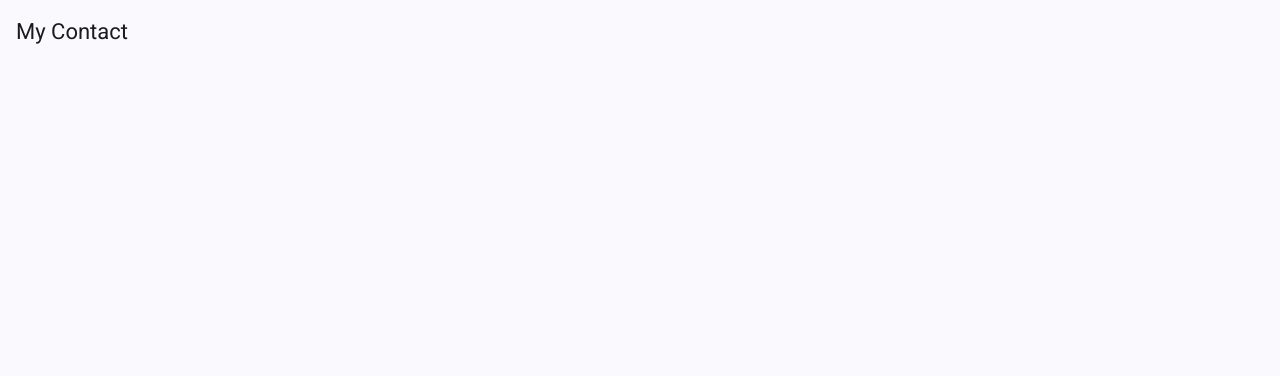
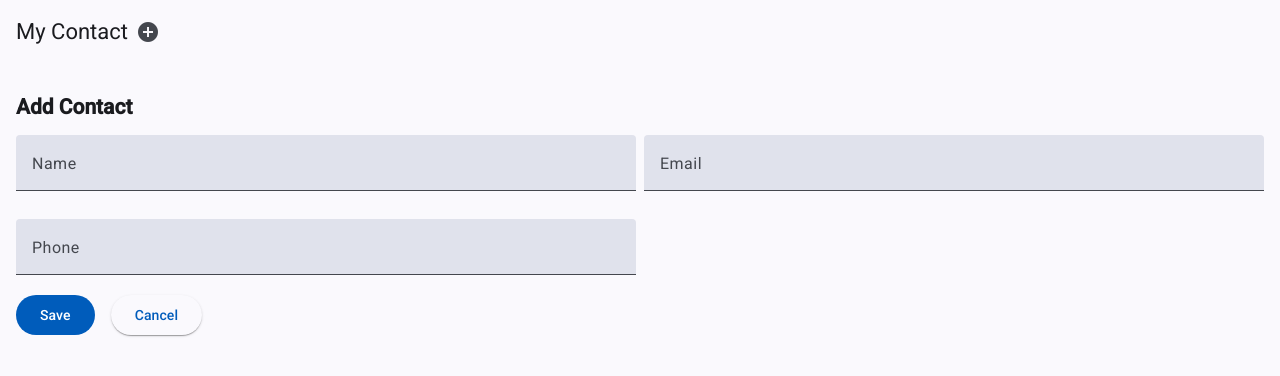
Before and after one commit to ersaumya/SignalCrudApp, an Angular app: page /add in a window 1280 px wide. Before the commit this address led to /. Shown: the top 376 px of the page. Built offline with nearby package versions, Linux system fonts and the light colour scheme.

Commit message:
add contact

```diff
--- a/src/app/app.html
+++ b/src/app/app.html
@@ -1 +1,7 @@
-<mat-toolbar>My Contact</mat-toolbar> <router-outlet></router-outlet>
+<mat-toolbar>
+  My Contact
+  <a mat-icon-button routerLink="/add">
+    <mat-icon>add_circle</mat-icon>
+  </a>
+</mat-toolbar>
+<router-outlet></router-outlet>
--- a/src/app/app.routes.ts
+++ b/src/app/app.routes.ts
@@ -1,5 +1,6 @@
 import { Routes } from '@angular/router';
 import { ContactLists } from './components/contact-lists/contact-lists';
+import { AddContact } from './components/add-contact/add-contact';
 
 export const routes: Routes = [
   {
@@ -7,4 +8,8 @@ export const routes: Routes = [
     component: ContactLists,
     pathMatch: 'full',
   },
+  {
+    path: 'add',
+    component: AddContact,
+  },
 ];
--- a/src/app/app.ts
+++ b/src/app/app.ts
@@ -1,11 +1,13 @@
 import { Component, signal } from '@angular/core';
 import { MatToolbarModule } from '@angular/material/toolbar';
-import { RouterOutlet } from '@angular/router';
+import { RouterLink, RouterOutlet } from '@angular/router';
 import { Contact } from './models/contact';
+import { MatIconModule } from '@angular/material/icon';
+import { MatButtonModule } from '@angular/material/button';
 
 @Component({
   selector: 'app-root',
-  imports: [RouterOutlet, MatToolbarModule],
+  imports: [RouterOutlet, RouterLink, MatToolbarModule, MatIconModule, MatButtonModule],
   templateUrl: './app.html',
   styleUrl: './app.css',
 })
--- /dev/null
+++ b/src/app/components/add-contact/add-contact.css
@@ -0,0 +1,14 @@
+:host{
+    padding: 16px;
+    display: block;
+}
+.fields{
+    display:grid;
+    grid-template-columns:repeat(2,1fr);
+    gap:8px
+}
+.actions{
+    display: flex;
+    gap:16px;
+    justify-content: start;;
+}
--- /dev/null
+++ b/src/app/components/add-contact/add-contact.html
@@ -0,0 +1,24 @@
+<h2>Add Contact</h2>
+<form (ngSubmit)="save()">
+  <div class="fields">
+    <mat-form-field>
+      <mat-label>Name</mat-label>
+      <input matInput name="name" [(ngModel)]="name" />
+    </mat-form-field>
+    <mat-form-field>
+      <mat-label>Email</mat-label>
+      <input matInput name="email" [(ngModel)]="email" />
+    </mat-form-field>
+    <mat-form-field>
+      <mat-label>Phone</mat-label>
+      <input matInput name="phone" [(ngModel)]="phone" />
+    </mat-form-field>
+  </div>
+  <div class="actions">
+    <button type="submit" mat-flat-button>Save</button>
+    <button type="button" mat-raised-button routerLink="/">Cancel</button>
+  </div>
+</form>
+@if(saving()){
+<mat-progress-spinner mode="indeterminate"></mat-progress-spinner>
+}
--- /dev/null
+++ b/src/app/components/add-contact/add-contact.ts
@@ -0,0 +1,44 @@
+import { Component, inject, signal } from '@angular/core';
+import { FormsModule } from '@angular/forms';
+import { MatButtonModule } from '@angular/material/button';
+import { MatFormField, MatFormFieldModule } from '@angular/material/form-field';
+import { MatInputModule } from '@angular/material/input';
+import { Router, RouterLink } from '@angular/router';
+import { ApiService } from '../../services/api-service';
+import { MatProgressSpinner, MatProgressSpinnerModule } from '@angular/material/progress-spinner';
+
+@Component({
+  selector: 'app-add-contact',
+  imports: [
+    MatFormFieldModule,
+    MatProgressSpinner,
+    FormsModule,
+    MatInputModule,
+    MatButtonModule,
+    RouterLink,
+    MatProgressSpinnerModule,
+  ],
+  templateUrl: './add-contact.html',
+  styleUrl: './add-contact.css',
+})
+export class AddContact {
+  apiService = inject(ApiService);
+  router = inject(Router);
+
+  name = signal('');
+  email = signal('');
+  phone = signal('');
+  saving = signal(false);
+
+  async save() {
+    this.saving.set(true);
+    await this.apiService.addContact({
+      id: '',
+      name: this.name(),
+      email: this.email(),
+      phone: this.phone(),
+    });
+    this.saving.set(false);
+    this.router.navigate(['/']);
+  }
+}
```
Also changed, not shown: 1 other file (tests, documents, lock files or other folders).
